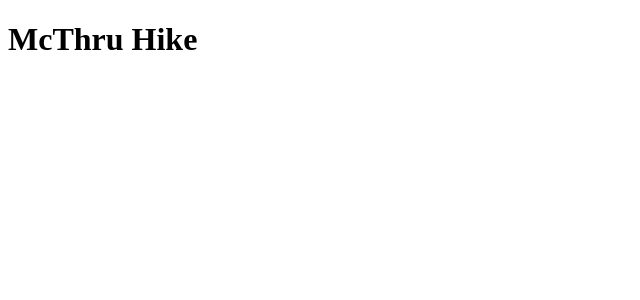
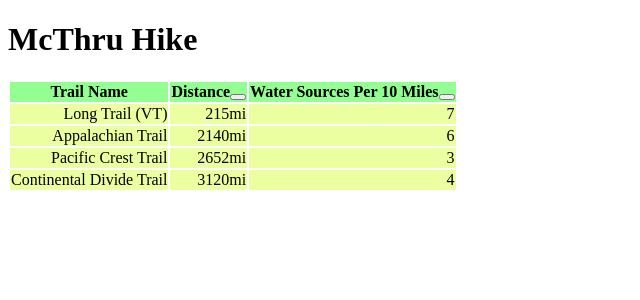
Before and after one commit to zachwhitedev/thruhikefinder, a React (Create React App) app in the folder client/: page / in a window 1280 px wide. Shown: the top 300 px of the page, without its empty margins (0-640 px from the left). Built offline with nearby package versions, Linux system fonts and the light colour scheme.

Commit message:
adds table rough draft

```diff
--- a/client/package.json
+++ b/client/package.json
@@ -3,6 +3,7 @@
   "version": "0.1.0",
   "private": true,
   "dependencies": {
+    "@fortawesome/free-solid-svg-icons": "^5.11.2",
     "react": "^16.12.0",
     "react-dom": "^16.12.0",
     "react-scripts": "3.2.0"
--- a/client/public/index.html
+++ b/client/public/index.html
@@ -10,6 +10,7 @@
       content="Web site created using create-react-app"
     />
     <link rel="apple-touch-icon" href="logo192.png" />
+    <link href="https://fonts.googleapis.com/css?family=Roboto:400,700,900&display=swap" rel="stylesheet">
     <!--
       manifest.json provides metadata used when your web app is installed on a
       user's mobile device or desktop. See https://developers.google.com/web/fundamentals/web-app-manifest/
--- a/client/src/App.js
+++ b/client/src/App.js
@@ -1,10 +1,12 @@
 import React from 'react';
 import './App.css';
+import TrailTable from './components/TrailTable/TrailTable';
 
 function App() {
   return (
     <div className="App">
       <h1>McThru Hike</h1>
+      <TrailTable />
     </div>
   );
 }
--- /dev/null
+++ b/client/src/components/TrailTable/TrailTable.js
@@ -0,0 +1,169 @@
+import React from 'react';
+import styles from './TrailTable.module.css';
+
+export default class TrailTable extends React.Component {
+	// declaring the default state
+	state = {
+        sortType: {
+            up: {
+                class: 'sort-up',
+                fn: (a, b) => a.distance - b.distance
+            },
+            down: {
+                class: 'sort-down',
+                fn: (a, b) => b.distance - a.distance
+            },
+            default: {
+                class: 'sort-down',
+                fn: (a, b) => a.distance - b.distance
+            }
+        },
+		currentSort: 'default',
+        tableData: [
+            {
+                name: 'Pacific Crest Trail',
+                distance: 2652,
+                waterSources: 3
+            },
+            {
+                name: 'Continental Divide Trail',
+                distance: 3120,
+                waterSources: 4
+            },
+            {
+                name: 'Appalachian Trail',
+                distance: 2140,
+                waterSources: 6
+            },
+            {
+                name: 'Long Trail (VT)',
+                distance: 215,
+                waterSources: 7
+            }
+        ]
+
+    };
+        // method called every time the sort button is clicked
+        // it will change the currentSort value to the next one
+        onSortChange = () => {
+            this.setState({
+                sortType: {
+                    up: {
+                        class: 'sort-up',
+                        fn: (a, b) => a.distance - b.distance
+                    },
+                    down: {
+                        class: 'sort-down',
+                        fn: (a, b) => b.distance - a.distance
+                    },
+                    default: {
+                        class: 'sort-down',
+                        fn: (a, b) => a.distance - b.distance
+                    }
+                }
+            })
+
+            const { currentSort } = this.state;
+		let nextSort;
+
+		if (currentSort === 'down') nextSort = 'up';
+		else nextSort = 'down';
+
+		this.setState({
+			currentSort: nextSort
+		});
+    };
+        onSortChangeCock = () => {
+            this.setState({
+                sortType: {
+                    up: {
+                        class: 'sort-up',
+                        fn: (a, b) => a.waterSources - b.waterSources
+                    },
+                    down: {
+                        class: 'sort-down',
+                        fn: (a, b) => b.waterSources - a.waterSources
+                    },
+                    default: {
+                        class: 'sort-down',
+                        fn: (a, b) => a.waterSources - b.waterSources
+                    }
+                }
+            });
+
+            const { currentSort } = this.state;
+		let nextSort;
+
+		if (currentSort === 'down') nextSort = 'up';
+		else nextSort = 'down';
+
+		this.setState({
+			currentSort: nextSort
+		});
+    };
+
+	render() {
+        const { currentSort, sortType } = this.state;
+        const sortTypeNetWorth = {
+            up: {
+                class: 'sort-up',
+                fn: (a, b) => a.distance - b.distance
+            },
+            down: {
+                class: 'sort-down',
+                fn: (a, b) => b.distance - a.distance
+            },
+            default: {
+                class: 'sort-down',
+                fn: (a, b) => a.distance - b.distance
+            }
+        };
+        const sortTypeCock = {
+            up: {
+                class: 'sort-up',
+                fn: (a, b) => a.waterSources - b.waterSources
+            },
+            down: {
+                class: 'sort-down',
+                fn: (a, b) => b.waterSources - a.waterSources
+            },
+            default: {
+                class: 'sort-down',
+                fn: (a, b) => a.waterSources - b.waterSources
+            }
+        };
+
+		return (
+			this.state.tableData.length > 0 && (
+				<table className='text-left'>
+					<thead>
+						<tr>
+							<th>Trail Name</th>
+							<th>
+								Distance
+								<button onClick={this.onSortChange}>
+									<i className={`fas fa-${sortTypeNetWorth[currentSort].class}`} />
+								</button>
+							</th>
+							<th>
+								Water Sources Per 10 Miles
+								<button onClick={this.onSortChangeCock}>
+									<i className={`fas fa-${sortTypeCock[currentSort].class}`} />
+								</button>
+							</th>
+						</tr>
+					</thead>
+					<tbody>
+						{[...this.state.tableData].sort(sortType[currentSort].fn).map(p => (
+							<tr className={styles.td}>
+								<td>{p.name}</td>
+								<td>{p.distance}mi</td>
+                                <td>{p.waterSources}</td>
+							</tr>
+						))}
+					</tbody>
+				</table>
+			)
+		);
+	}
+}
--- /dev/null
+++ b/client/src/components/TrailTable/TrailTable.module.css
@@ -0,0 +1,8 @@
+.td {
+    text-align: right;
+    background: rgb(235, 255, 161);
+}
+
+th {
+    background: rgb(147, 255, 147);
+}
```
Also changed, not shown: 1 other file (tests, documents, lock files or other folders).
